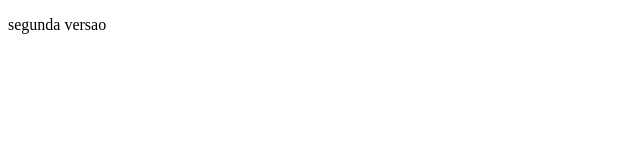
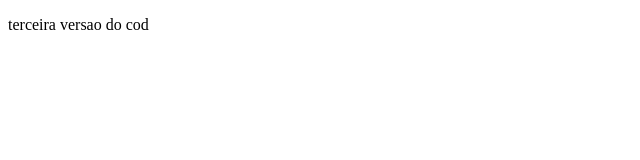
Before and after one commit to BrunoCost/karlinteste2, a plain HTML site: page index.html in a window 1280 px wide. Shown: the full height of the page, 0-640 px from the left. Drawn offline with Linux system fonts and the light colour scheme.

Commit message:
terceira v

```diff
--- a/index.html
+++ b/index.html
@@ -7,7 +7,7 @@
 </head>
 <body>
 
-    <p>segunda versao</p>
+    <p>terceira versao do cod</p>
 
 </body>
 </html>
```
